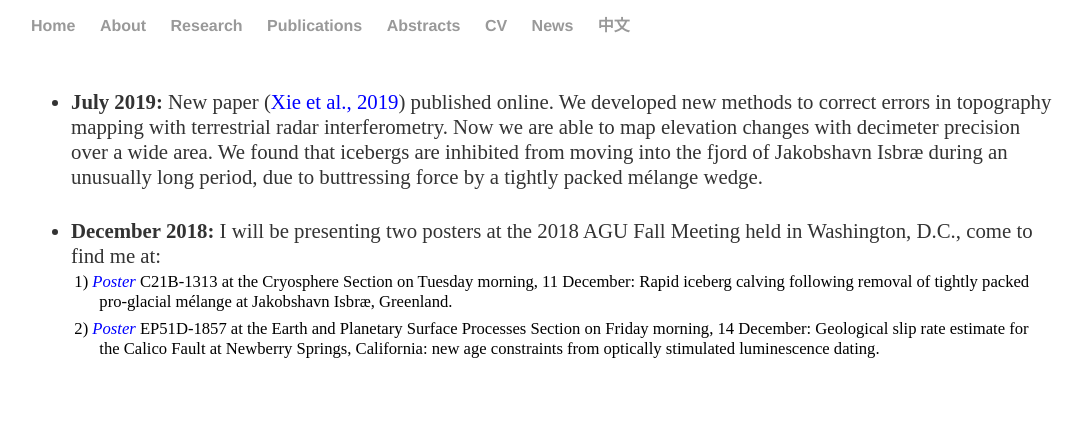
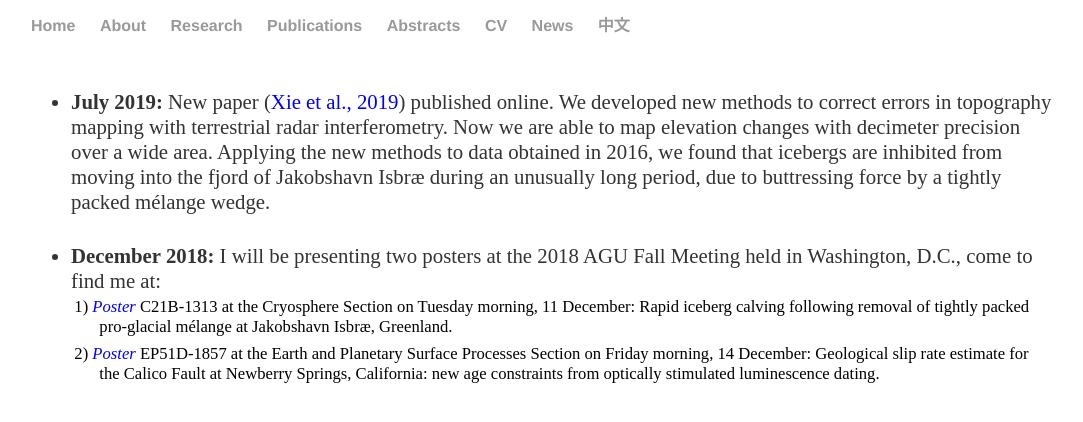
Before and after one commit to suruixie/suruixie.github.io, a Jekyll site: the page built from news/index.html, in a window 1280 px wide. Shown: the top 422 px of the page, without its empty margins (97-1180 px from the left). Built offline with Jekyll 4.4.1, drawn with Linux system fonts in a browser that asks for light colours.

Commit message:
Update index.html

```diff
--- a/news/index.html
+++ b/news/index.html
@@ -8,7 +8,7 @@
 	<li style="line-height:120%; font-size:1.0em;"><strong>July 2019:</strong> New paper (<a href="https://doi.org/10.1038/s41467-019-10908-4" style="color:#0000FF;">Xie et al., 2019</a>) published online.
 		    We developed new methods to correct errors in topography mapping with terrestrial radar interferometry.
 		    Now we are able to map elevation changes with decimeter precision over a wide area.
-		    We found that icebergs are inhibited from moving into the fjord of Jakobshavn Isbræ during an unusually long period, due to buttressing force by a tightly packed mélange wedge.
+		    Applying the new methods to data obtained in 2016, we found that icebergs are inhibited from moving into the fjord of Jakobshavn Isbræ during an unusually long period, due to buttressing force by a tightly packed mélange wedge.
 		</p>
 	        <br style="line-height:1.5em">
 	<li style="line-height:120%; font-size:1.0em;"><strong>December 2018:</strong> I will be presenting two posters at the 2018 AGU Fall Meeting held in Washington, D.C., come to find me at:
```
